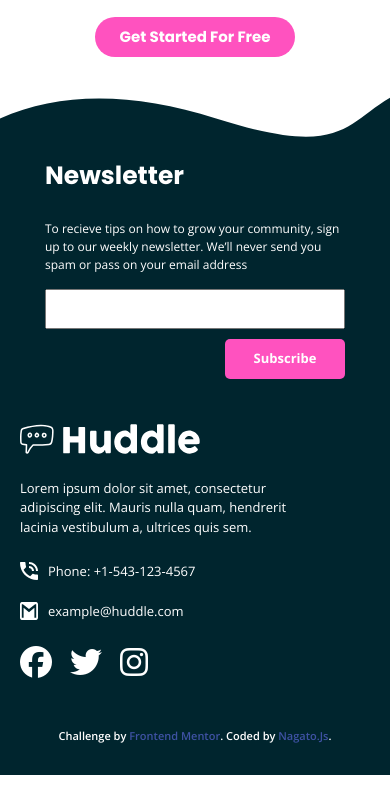
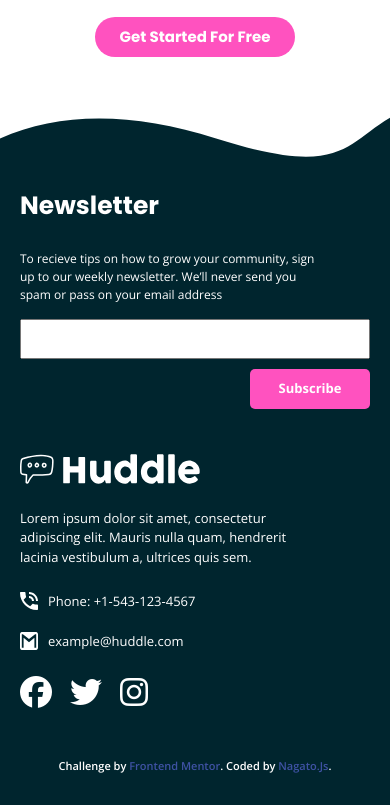
Before and after one commit to Ng1n3/hurdles-1, a plain HTML site: page index.html in a window 390 px wide. Shown: the part 3497-4302 px from the top of the page. Before the commit the page ends 4272 px from the top, so only its background shows below. Drawn offline with nearby package versions, Linux system fonts and the light colour scheme.

Commit message:
spacing bugs fixed

```diff
--- a/style.css
+++ b/style.css
@@ -533,8 +533,8 @@ and (min-width: 320px)
 
     footer {
         background-image: url(images/bg-footer-top-mobile.svg);
-        margin-top: 40px;
-        padding: 40px 0 0 0;
+        margin-top: 60px;
+        padding: 50px 0 0 0;
         background-position: top;
         background-size: contain;
     }
@@ -544,11 +544,12 @@ and (min-width: 320px)
         width: 100%;
         padding: 20px;
         display: flex;
+        align-items: unset;
+        justify-content: unset;
         flex-direction: column;
-        justify-content:space-between;
-        align-items: center;
         background-color: var(--secondary-first);
     }
+
 
     /* footer {
         margin-top: 80px;
@@ -566,6 +567,8 @@ and (min-width: 320px)
         margin-top: 15px;
         order:  2;
         width: 100%;
+        max-width: 640px;
+        padding: 0;
     }
 
     .part1 > .logo {
@@ -608,12 +611,12 @@ and (min-width: 320px)
 
     .part2 {
         order: 1;
-        max-width: 100%;
+        max-width: 640px;
         margin-right: 0px;
     }
 
     input.subscribe {
-    width: 300px;
+    width: 100%;
     height: 40px;
 }
 
```
